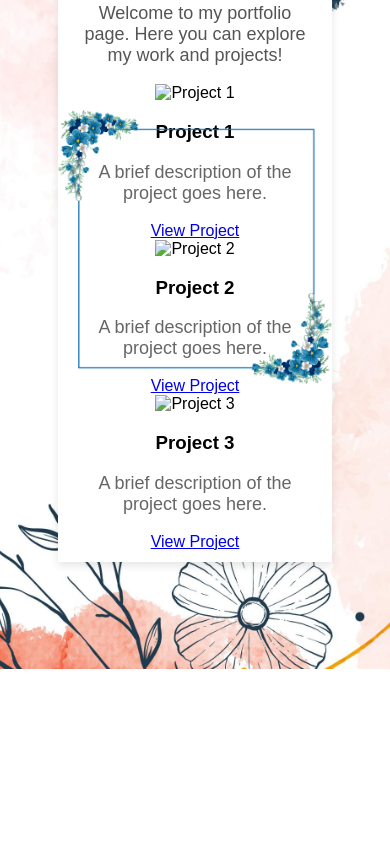
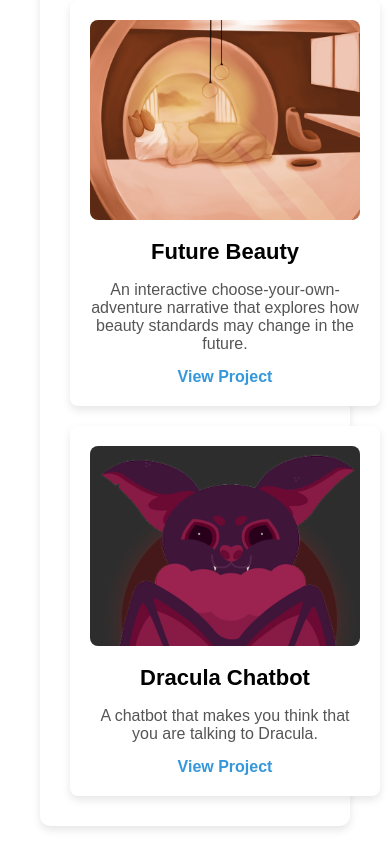
Before and after one commit to tcantu-g/TPCGPortfolio, a plain HTML site: page docs/portfolio.html in a window 390 px wide. Shown: the part 175-1027 px from the top of the page. Before the commit the page ends 844 px from the top, so only its background shows below. Drawn offline with Linux system fonts and the light colour scheme; a script that the page names is missing.

Commit message:
Portfolio page

```diff
--- a/docs/portfolio.html
+++ b/docs/portfolio.html
@@ -3,10 +3,13 @@
 <head>
     <meta charset="UTF-8">
     <meta name="viewport" content="width=device-width, initial-scale=1.0">
-    <title>Portfolio</title>
+    <title>Tatiana Cantu-Gonzalez Portfolio</title>
     <link rel="stylesheet" href="style.css">
 </head>
 <body>
+    <!-- Background Container -->
+    <div class="background-container"></div>
+
     <!-- Header Section -->
     <header>
         <div class="logo">
@@ -18,42 +21,28 @@
                 <li><a href="contact.html">Contact</a></li>
             </ul>
         </nav>
-        <div class="menu-toggle">☰</div>
     </header>
 
-    <!-- White Square with Text -->
-    <div class="background-container">
-        <div class="white-square">
-            <img src="assets/images/—Pngtree—floral_border_frame_8243884.png" class="top-border-image" alt="floral border">
-            <div class="portfolio-wrapper">
-                <h1>Portfolio</h1>
-                <p>Welcome to my portfolio page. Here you can explore my work and projects!</p>
-            </div>
-
-            <!-- Project Grid Section -->
-            <div class="projects">
+    <!-- Projects Section -->
+    <section class="projects">
+        <div class="project-box"> <!-- New white box wrapper -->
+            <div class="projects-container">
+                <h2>My Projects</h2>
                 <div class="project-card">
-                    <img src="assets/images/project1.jpg" alt="Project 1">
-                    <h3>Project 1</h3>
-                    <p>A brief description of the project goes here.</p>
-                    <a href="project1.html" class="btn">View Project</a>
+                    <img src="assets/images/FutureBeauty.png" alt="Project 1">
+                    <h3>Future Beauty</h3>
+                    <p>An interactive choose-your-own-adventure narrative that explores how beauty standards may change in the future.</p>
+                    <a href="https://neha0223.github.io/Speculative_Design_2700/">View Project</a>
                 </div>
                 <div class="project-card">
-                    <img src="assets/images/project2.jpg" alt="Project 2">
-                    <h3>Project 2</h3>
-                    <p>A brief description of the project goes here.</p>
-                    <a href="project2.html" class="btn">View Project</a>
+                    <img src="assets/images/Dracula.png" alt="Project 2">
+                    <h3>Dracula Chatbot</h3>
+                    <p>A chatbot that makes you think that you are talking to Dracula.</p>
+                    <a href="https://adi2781.github.io/CM-Wrapper-Project/">View Project</a>
                 </div>
-                <div class="project-card">
-                    <img src="assets/images/project3.jpg" alt="Project 3">
-                    <h3>Project 3</h3>
-                    <p>A brief description of the project goes here.</p>
-                    <a href="project3.html" class="btn">View Project</a>
-                </div>
-                <!-- Add more projects as needed -->
             </div>
         </div>
-    </div>
+    </section>
 
     <script src="script.js"></script>
 </body>
--- a/docs/style.css
+++ b/docs/style.css
@@ -253,12 +253,228 @@ form button:hover {
     width: 100%;
 }
 
-.portfolio-wrapper h1 {
+menu-toggle {
+    display: none;
+}
+
+/* Introduction Section */
+.introduction {
+    text-align: center;
+    padding: 40px;
+    background-color: #e9ecef;
+}
+
+.introduction h1 {
     font-size: 36px;
     color: #333;
 }
 
-.portfolio-wrapper p {
+.introduction p {
     font-size: 18px;
+    color: #666;
+    max-width: 800px;
+    margin: 20px auto;
+}
+
+/* Projects Section */
+.projects {
+    padding: 40px;
+    background-color: #fff;
+    text-align: center;
+}
+
+.projects h2 {
+    font-size: 28px;
+    margin-bottom: 30px;
+}
+
+.project-card {
+    display: inline-block;
+    width: 30%;
+    margin: 10px;
+    background-color: #fff;
+    padding: 20px;
+    border-radius: 8px;
+    box-shadow: 0 4px 8px rgba(0, 0, 0, 0.1);
+    transition: transform 0.3s ease;
+}
+
+.project-card:hover {
+    transform: translateY(-10px);
+}
+
+.project-card img {
+    width: 100%;
+    height: 200px;
+    object-fit: cover;
+    border-radius: 8px;
+}
+
+.project-card h3 {
+    font-size: 22px;
+    margin: 15px 0;
+}
+
+.project-card p {
+    font-size: 16px;
+    color: #555;
+    margin-bottom: 15px;
+}
+
+.project-card a {
+    color: #3498db;
+    text-decoration: none;
+    font-weight: bold;
+}
+
+.project-card a:hover {
+    text-decoration: underline;
+}
+
+/* Skills Section */
+.skills {
+    padding: 40px;
+    background-color: #f1f1f1;
+    text-align: center;
+}
+
+.skills h2 {
+    font-size: 28px;
+    margin-bottom: 20px;
+}
+
+.skills ul {
+    list-style-type: none;
+}
+
+.skills ul li {
+    font-size: 18px;
+    margin: 10px 0;
     color: #555;
 }
+
+/* Contact Section */
+.contact {
+    padding: 40px;
+    background-color: #fff;
+    text-align: center;
+}
+
+.contact h2 {
+    font-size: 28px;
+    margin-bottom: 20px;
+}
+
+.contact a {
+    color: #3498db;
+    text-decoration: none;
+    font-weight: bold;
+}
+
+.contact a:hover {
+    text-decoration: underline;
+}
+
+/* Responsive Design */
+@media (max-width: 768px) {
+    .project-card {
+        width: 45%; /* Two cards per row on medium screens */
+    }
+}
+
+@media (max-width: 480px) {
+    .project-card {
+        width: 100%; /* One card per row on small screens */
+    }
+
+    .menu-toggle {
+        display: block;
+        font-size: 30px;
+        cursor: pointer;
+    }
+
+    nav .nav-menu ul {
+        display: none;
+        flex-direction: column;
+    }
+
+    nav .nav-menu.active ul {
+        display: flex;
+    }
+}
+
+/* Projects Section */
+.projects {
+    padding: 40px;
+    background-color: #fff;
+    text-align: center;
+}
+
+.project-box {
+    background-color: white; /* White box background */
+    padding: 20px; /* Add padding inside the box */
+    box-shadow: 0 4px 8px rgba(0, 0, 0, 0.1); /* Soft shadow around the box */
+    border-radius: 10px; /* Rounded corners */
+    margin-top: 20px; /* Space between background and the project container */
+}
+
+.projects h2 {
+    font-size: 28px;
+    margin-bottom: 30px;
+}
+
+.project-card {
+    display: inline-block;
+    width: 30%;
+    margin: 10px;
+    background-color: #fff;
+    padding: 20px;
+    border-radius: 8px;
+    box-shadow: 0 4px 8px rgba(0, 0, 0, 0.1);
+    transition: transform 0.3s ease;
+}
+
+.project-card:hover {
+    transform: translateY(-10px);
+}
+
+.project-card img {
+    width: 100%;
+    height: 200px;
+    object-fit: cover;
+    border-radius: 8px;
+}
+
+.project-card h3 {
+    font-size: 22px;
+    margin: 15px 0;
+}
+
+.project-card p {
+    font-size: 16px;
+    color: #555;
+    margin-bottom: 15px;
+}
+
+.project-card a {
+    color: #3498db;
+    text-decoration: none;
+    font-weight: bold;
+}
+
+.project-card a:hover {
+    text-decoration: underline;
+}
+
+/* Responsive Design */
+@media (max-width: 768px) {
+    .project-card {
+        width: 45%; /* Two cards per row on medium screens */
+    }
+}
+
+@media (max-width: 480px) {
+    .project-card {
+        width: 100%; /* One card per row on small screens */
+    }
+}
```
Also changed, not shown: docs/assets/images/Dracula.png (added), docs/assets/images/FutureBeauty.png (added).
